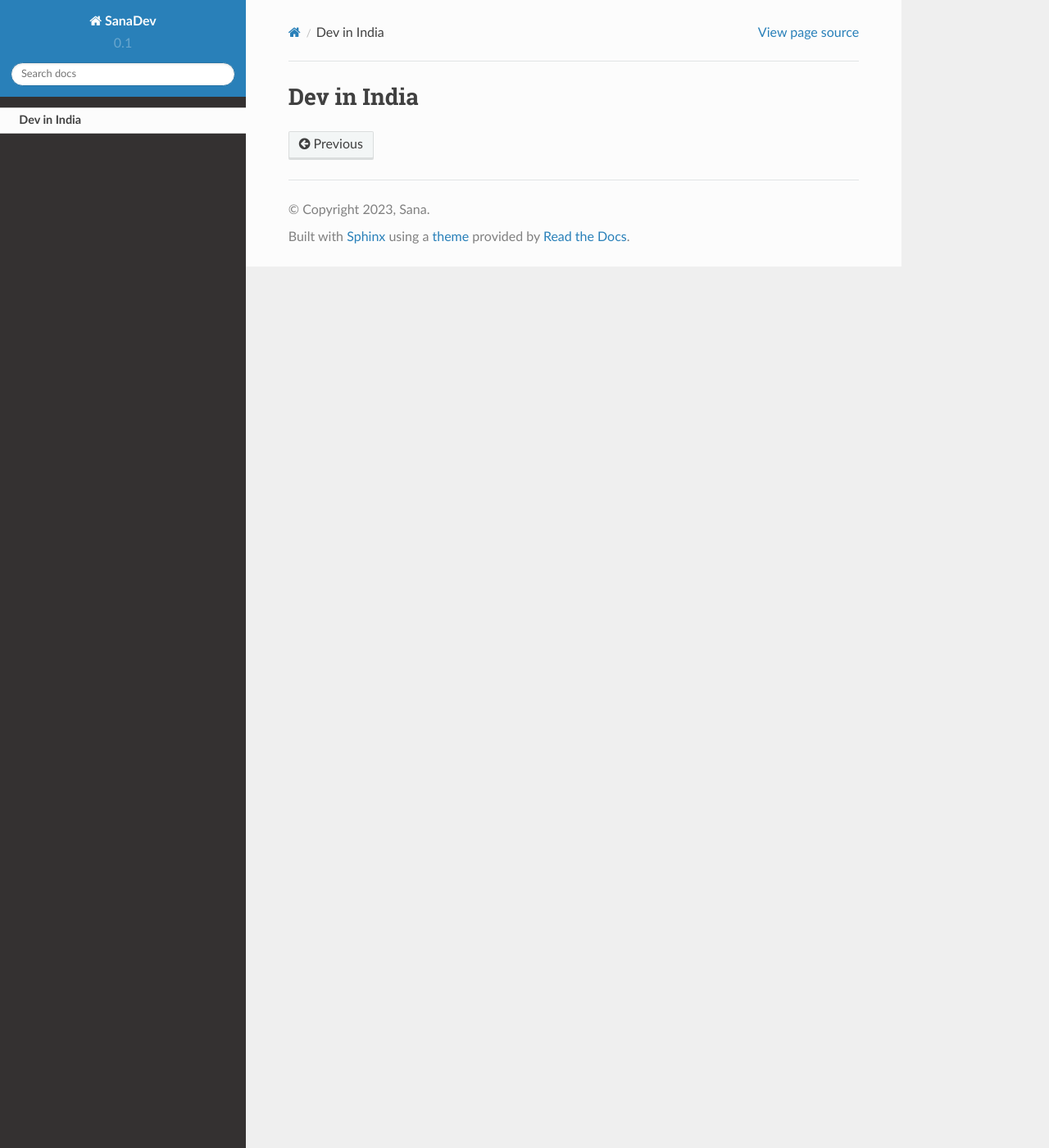
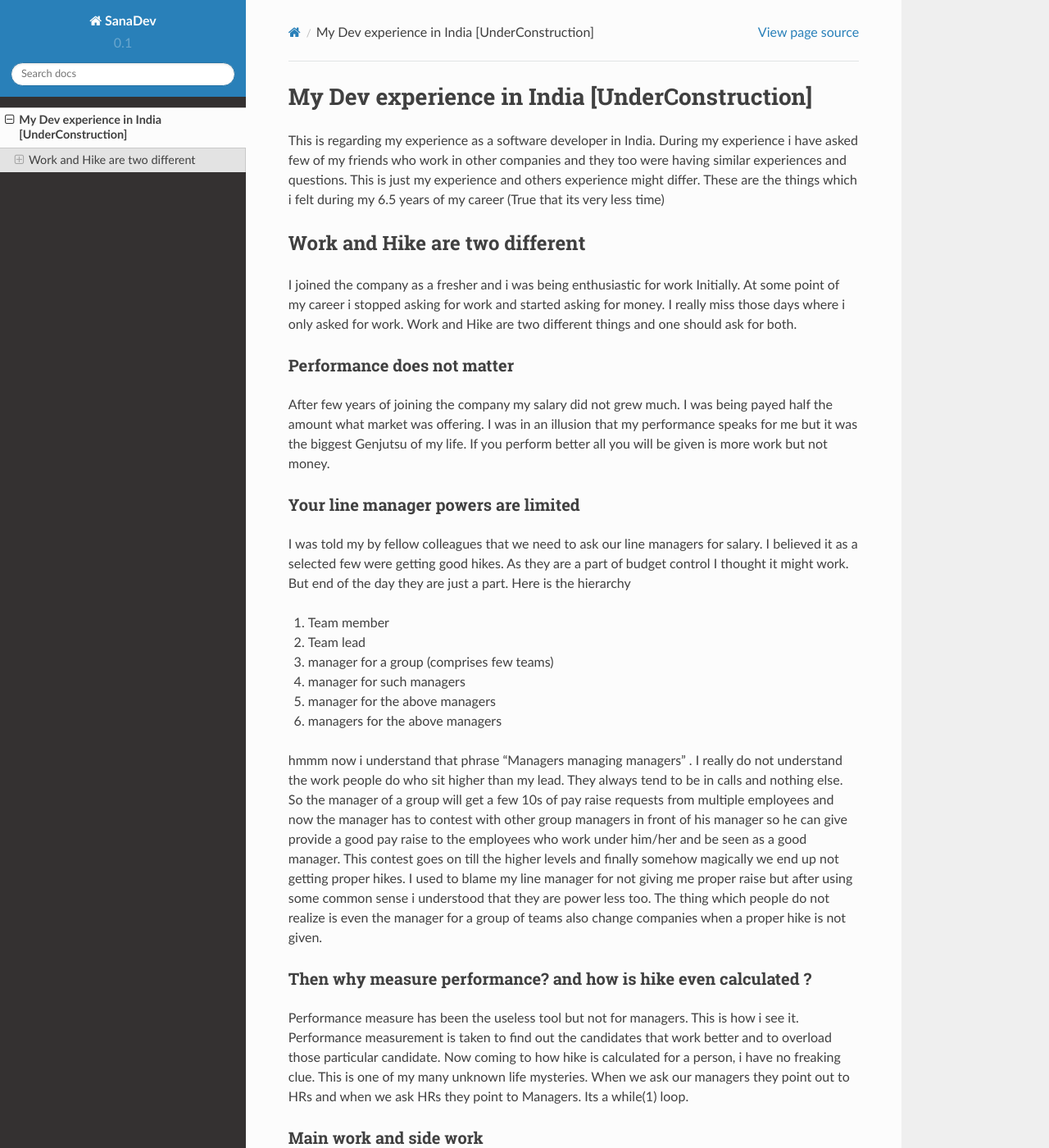
Before and after one commit to sembooooo/sanablog_sphinx, a Sphinx documentation site: the page built from doc/my_life_as_dev.md, in a window 1280 px wide and 1400 px high. Shown: the whole window at 82% size. Built offline with Sphinx 7.4.7 and the Read the Docs theme 2.0.0, drawn with Linux system fonts in a browser that asks for light colours.

Commit message:
added a little content

```diff
--- a/doc/index.rst
+++ b/doc/index.rst
@@ -4,7 +4,7 @@
    table of contents
 
 
-SanaDev Blog
+JrDev Blog
 =============
 
 .. toctree::
--- a/doc/my_life_as_dev.md
+++ b/doc/my_life_as_dev.md
@@ -1 +1,33 @@
-# Dev in India
+# My Dev experience in India [UnderConstruction]
+This is regarding my experience as a software developer in India. During my experience i have asked few of my friends who work in other companies and they too were having similar experiences and questions.
+This is just my experience and others experience might differ. These are the things which i felt during my 6.5 years of my career (True that its very less time)
+
+## Work and Hike are two different
+I joined the company as a fresher and i was being enthusiastic for work Initially. At some point of my career i stopped asking for work and started asking for money. I really miss those days where i only asked for work.
+Work and Hike are two different things and one should ask for both.
+### Performance does not matter
+After few years of joining the company my salary did not grew much. I was being payed half the amount what
+market was offering. I was in an illusion that my performance speaks for me but it was the biggest Genjutsu of my life.
+If you perform better all you will be given is more work but not money.
+### Your line manager powers are limited
+I was told my by fellow colleagues that we need to ask our line managers for salary. I believed it as a selected few were getting good hikes.
+As they are a part of budget control I thought it might work. But end of the day they are just a part.
+Here is the hierarchy
+
+1. Team member
+1. Team lead
+1. manager for a group (comprises few teams)
+1. manager for such managers
+1. manager for the above managers
+1. managers for the above managers
+
+hmmm now i understand that phrase "Managers managing managers" . I really do not understand the work people do who sit higher than my lead. They always tend to be in calls and nothing else.
+So the manager of a group will get a few 10s of pay raise requests from multiple employees and now the manager has to contest with other group managers in front of his manager so he can give provide a good pay raise to the employees who work under him/her and be seen as a good manager. This contest goes on till the higher levels and finally somehow magically we end up not getting proper hikes. I used to blame my line manager for not giving me proper raise but after using some common sense i understood that they are power less too.
+The thing which people do not realize is even the manager for a group of teams also change companies when a proper hike is not given.
+
+### Then why measure performance?  and how is hike even calculated ?
+Performance measure has been the useless tool but not for managers.
+This is how i see it. Performance measurement is taken to find out the candidates that work better and to overload those particular candidate. Now coming to how hike is calculated for a person, i have no freaking clue. This is one of my many unknown life mysteries.
+When we ask our managers they point out to HRs and when we ask HRs they point to Managers. Its a while(1) loop.
+
+### Main work and side work
```
